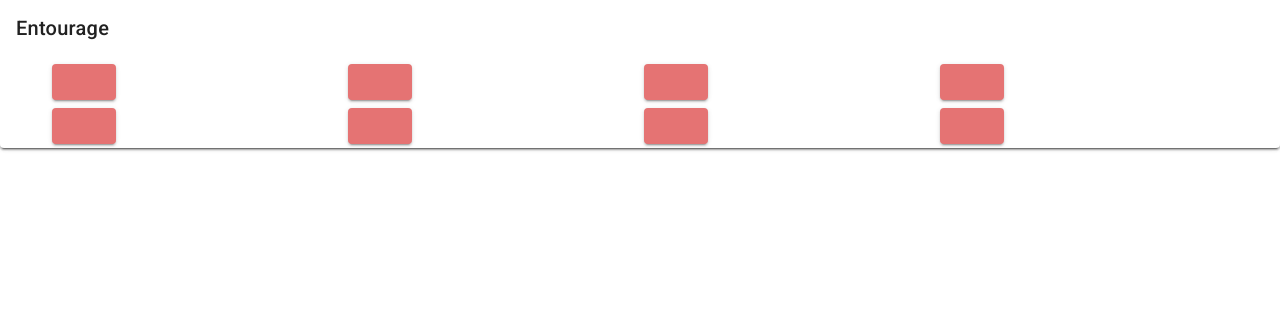
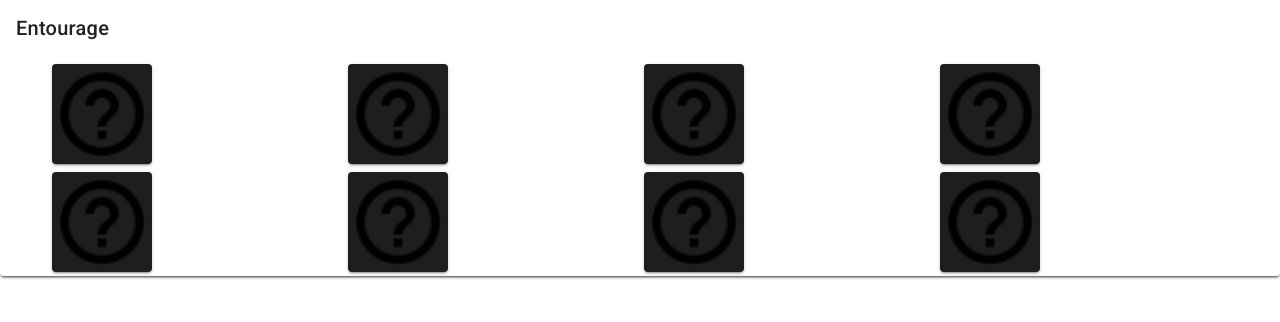
Before and after one commit to ngocnv371/sim, a Vue app: page /barrack in a window 1280 px wide. Shown: the part 348-670 px from the top of the page. Built offline with nearby package versions, Linux system fonts and the light colour scheme.

Commit message:
empty placeholder for thumbnail

```diff
--- a/src/components/character/AdventurerPicker.vue
+++ b/src/components/character/AdventurerPicker.vue
@@ -1,10 +1,7 @@
 <template>
   <v-dialog fullscreen v-model="dialog">
     <template v-slot:activator="{ on, attrs }">
-      <v-btn v-if="!value" color="red lighten-2" dark v-bind="attrs" v-on="on">
-        <v-icon>mdi-question</v-icon>
-      </v-btn>
-      <AdventurerThumbnail v-else v-on="on" :adventurer="value" width="100" />
+      <AdventurerThumbnail v-bind="attrs" v-on="on" :adventurer="value" width="100" />
     </template>
 
     <v-card>
--- a/src/components/character/AdventurerThumbnail.vue
+++ b/src/components/character/AdventurerThumbnail.vue
@@ -1,8 +1,11 @@
 <template>
   <v-card dark v-on="$listeners" v-bind="$attrs">
-    <v-img :src="adventurer.avatar" class="align-end">
-      <div class="text--white align-center slight-shadow"><v-icon>mdi-sword</v-icon> Lv{{ adventurer.level }}</div>
+    <v-img v-if="adventurer" :src="adventurer.avatar" class="align-end">
+      <div class="text--white align-center slight-shadow" v-if="adventurer">
+        <v-icon>mdi-sword</v-icon> Lv{{ adventurer.level }}
+      </div>
     </v-img>
+    <v-img v-else src="../../assets/help.png" class="align-center"> </v-img>
   </v-card>
 </template>
 
@@ -17,7 +20,6 @@ export default {
   props: {
     adventurer: {
       type: Object,
-      required: true,
     },
   },
 };
```
Also changed, not shown: src/assets/help.png (added).
